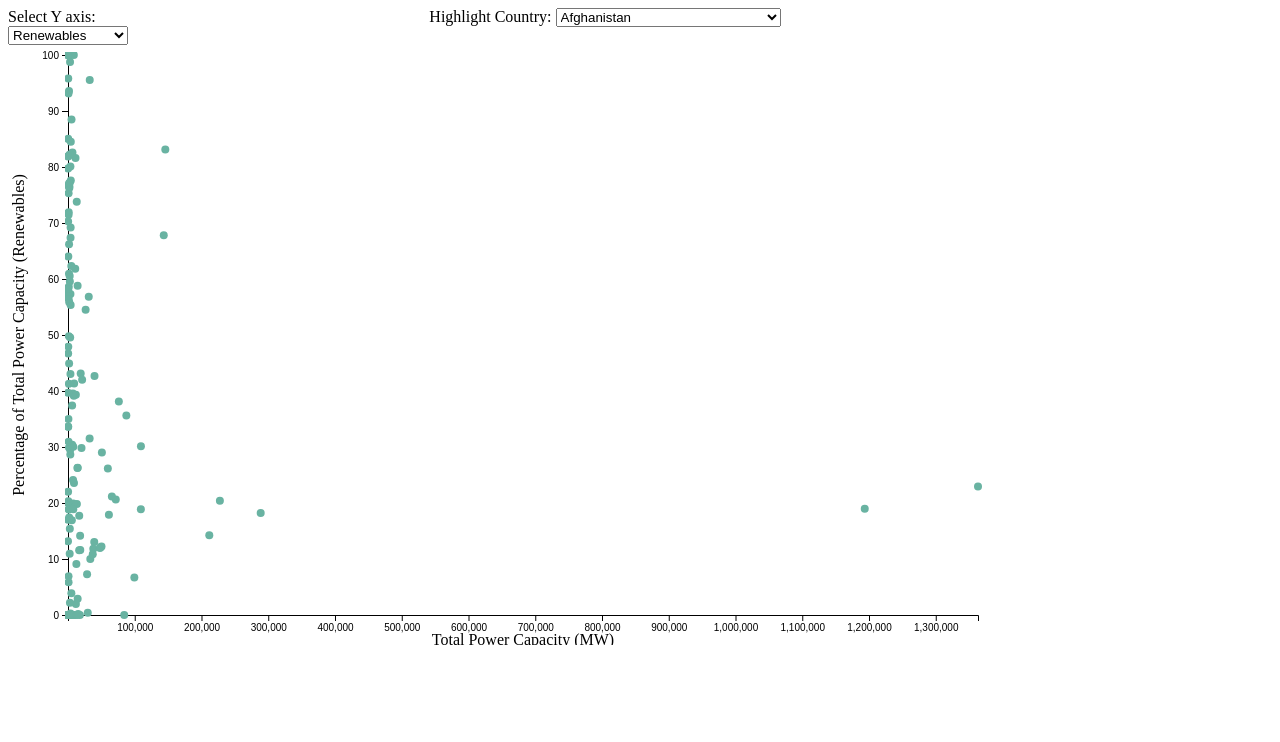
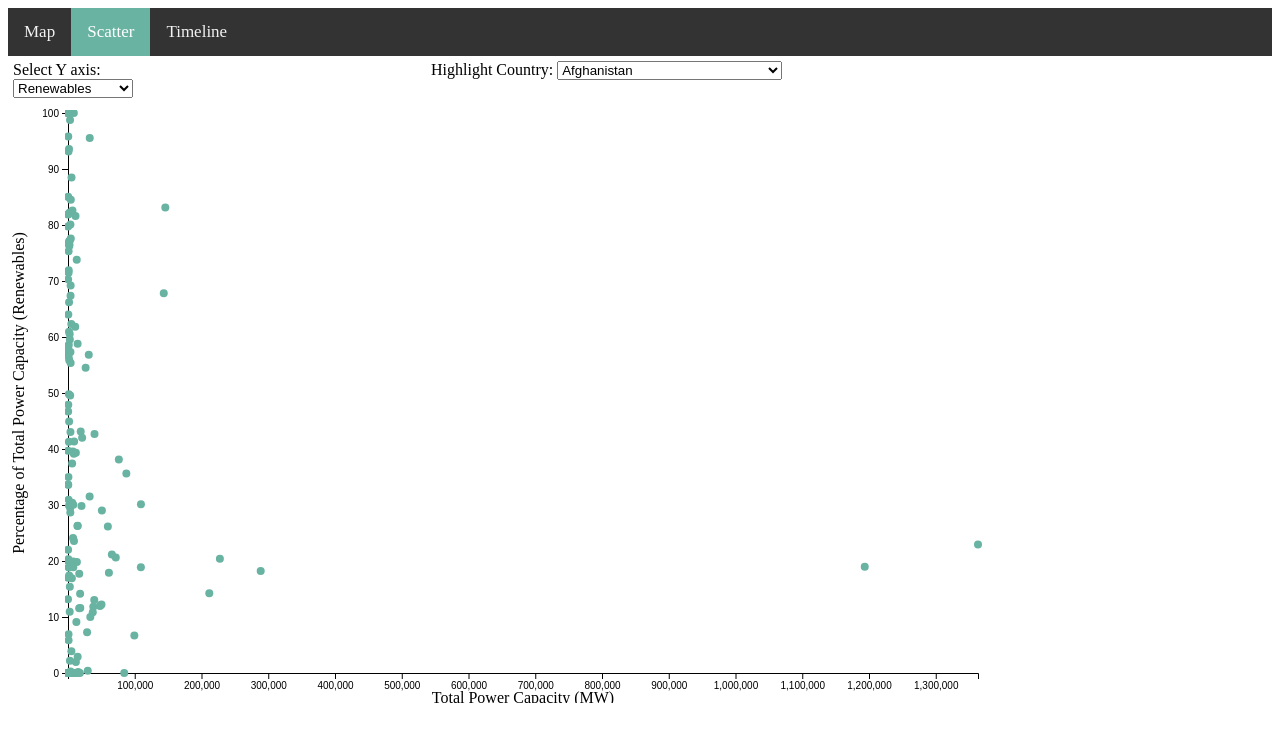
Before and after one commit to ajlarivi/ajlarivi.github.io, a plain HTML site: page scatter.html in a window 1280 px wide. Drawn offline with nearby package versions, Linux system fonts and the light colour scheme.

Commit message:
added nav bar

```diff
--- /dev/null
+++ b/master.css
@@ -0,0 +1,32 @@
+/* Add a black background color to the top navigation */
+.topnav {
+  background-color: #333;
+  overflow: hidden;
+}
+
+/* Style the links inside the navigation bar */
+.topnav a {
+  float: left;
+  color: #f2f2f2;
+  text-align: center;
+  padding: 14px 16px;
+  text-decoration: none;
+  font-size: 17px;
+}
+
+.flex-container {
+  display:flex;
+  padding: 5px 5px;
+}
+
+/* Change the color of links on hover */
+.topnav a:hover {
+  background-color: #ddd;
+  color: black;
+}
+
+/* Add a color to the active/current link */
+.topnav a.active {
+  background-color: #69b3a2;
+  color: white;
+}
--- a/scatter.html
+++ b/scatter.html
@@ -3,8 +3,15 @@
 
 <!-- Load d3.js -->
 <script src="https://d3js.org/d3.v4.js"></script>
+<link rel="stylesheet" type="text/css" href="master.css">
 
-<div class="flex-container" style="display:flex">
+<div class="topnav">
+  <a href="map.html">Map</a>
+  <a class="active" href="scatter.html">Scatter</a>
+  <a href="timeline.html">Timeline</a>
+</div>
+
+<div class="flex-container">
   <div id="yOpts" style="flex:1">
     Select Y axis:<br>
   </div>
@@ -15,7 +22,6 @@
 <!-- Create a div where the graph will take place -->
 <div id="my_dataviz"></div>
 <div id="tooltipDiv"></div>
-
 
 <script>
 var currentlyDisplayed = 'Renewables'
```
Also changed, not shown: index.html (renamed from map.html, +8 -0 lines), timeline.html (+9 -1 lines).
